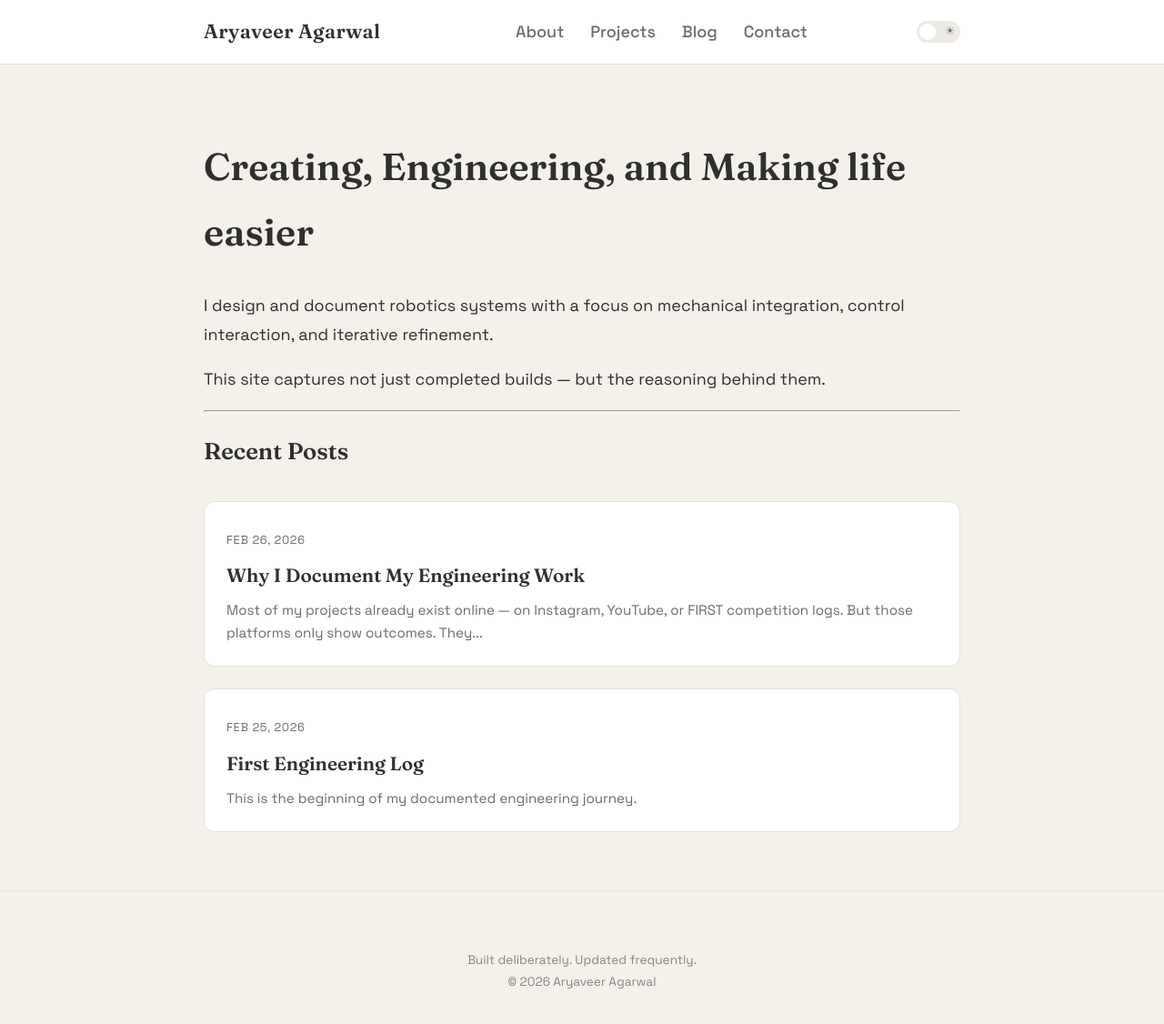
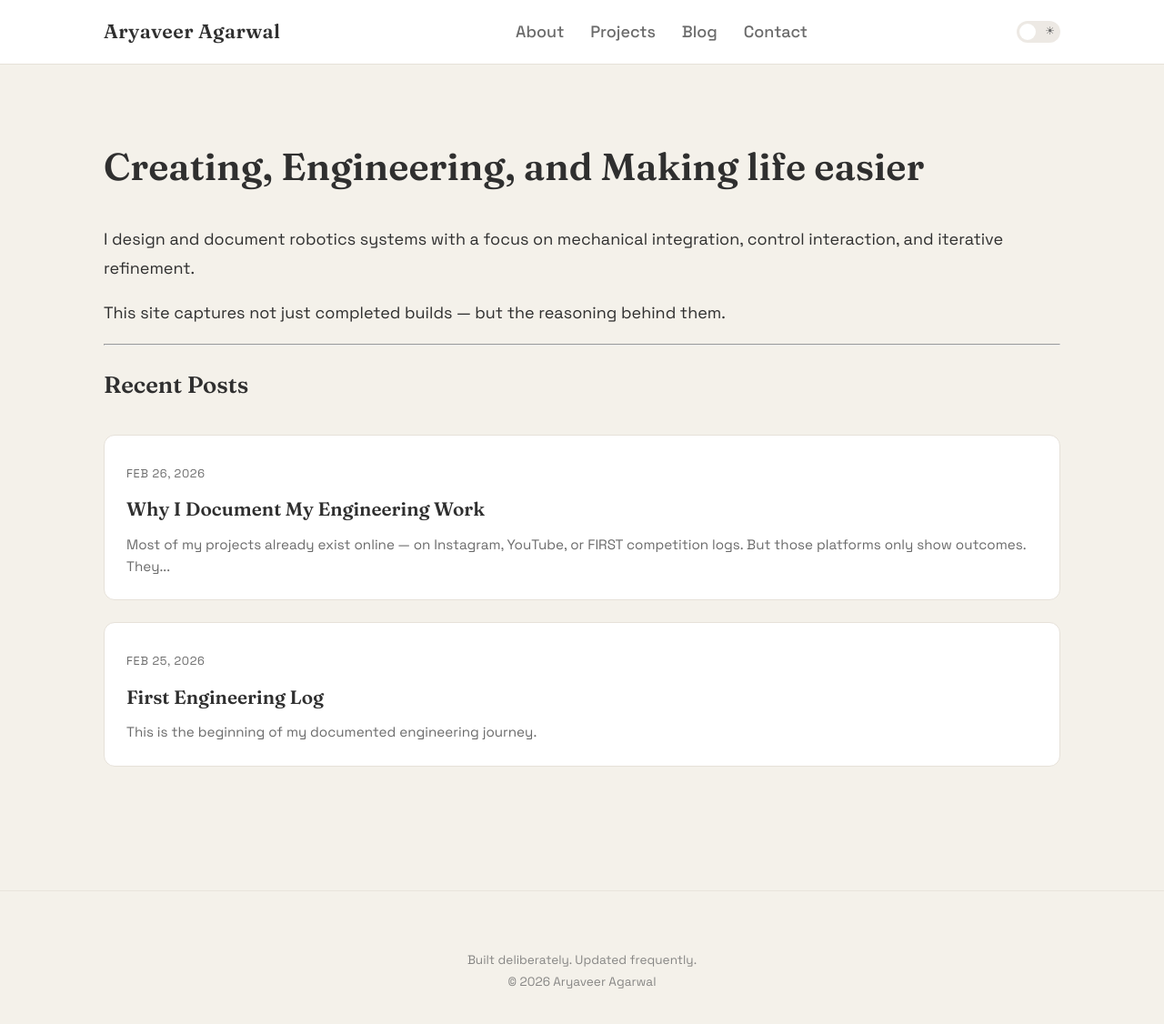
Before and after one commit to aryaveeragarwal/aryaveeragarwal.github.io, a Jekyll site: the page built from index.md, in a window 1280 px wide and 1156 px high. Shown: the top 1126 px of the window at 91% size. Built offline with Jekyll 4.4.1, drawn with Linux system fonts in a browser that asks for light colours.

Commit message:
Update style.css

```diff
--- a/assets/style.css
+++ b/assets/style.css
@@ -51,7 +51,8 @@ body {
 ======================================================= */
 
 .container {
-  max-width: 880px;
+  width: 100%;
+  max-width: 1100px;
   margin: 0 auto;
   padding: 3rem 1.5rem;
 }
```
